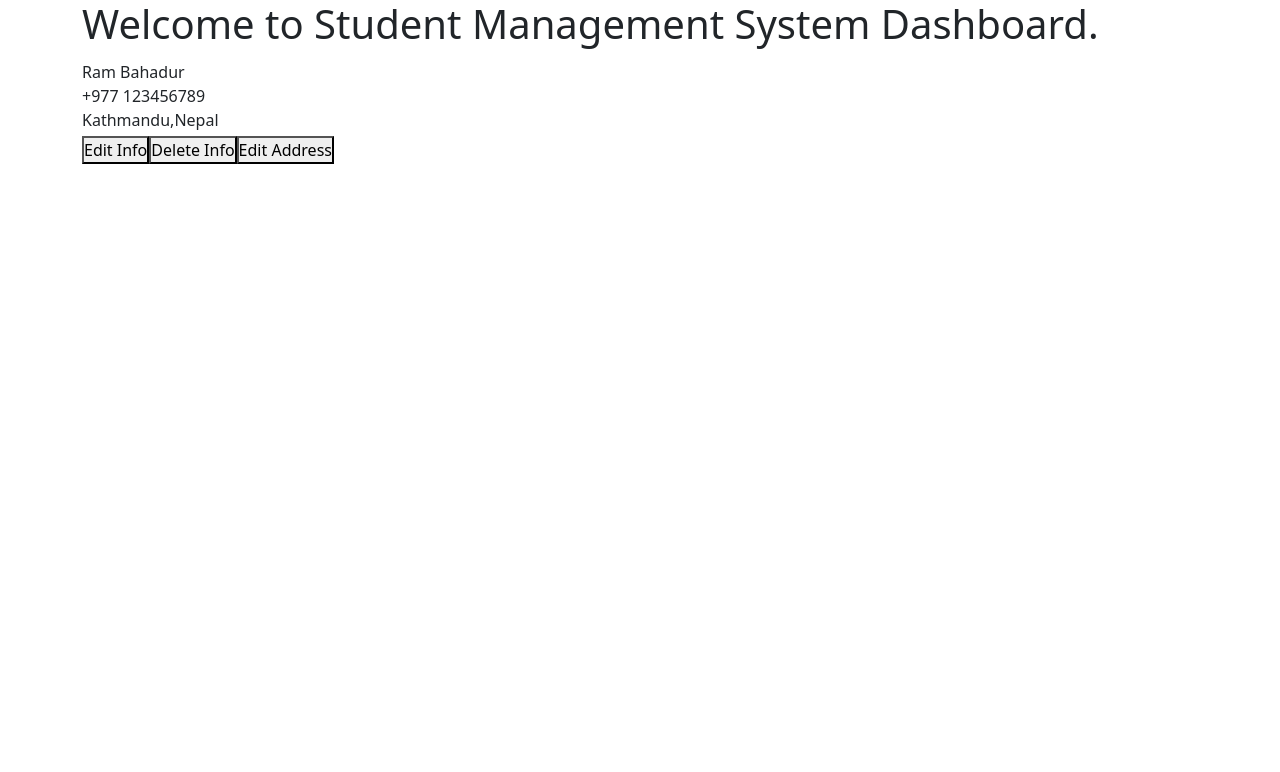
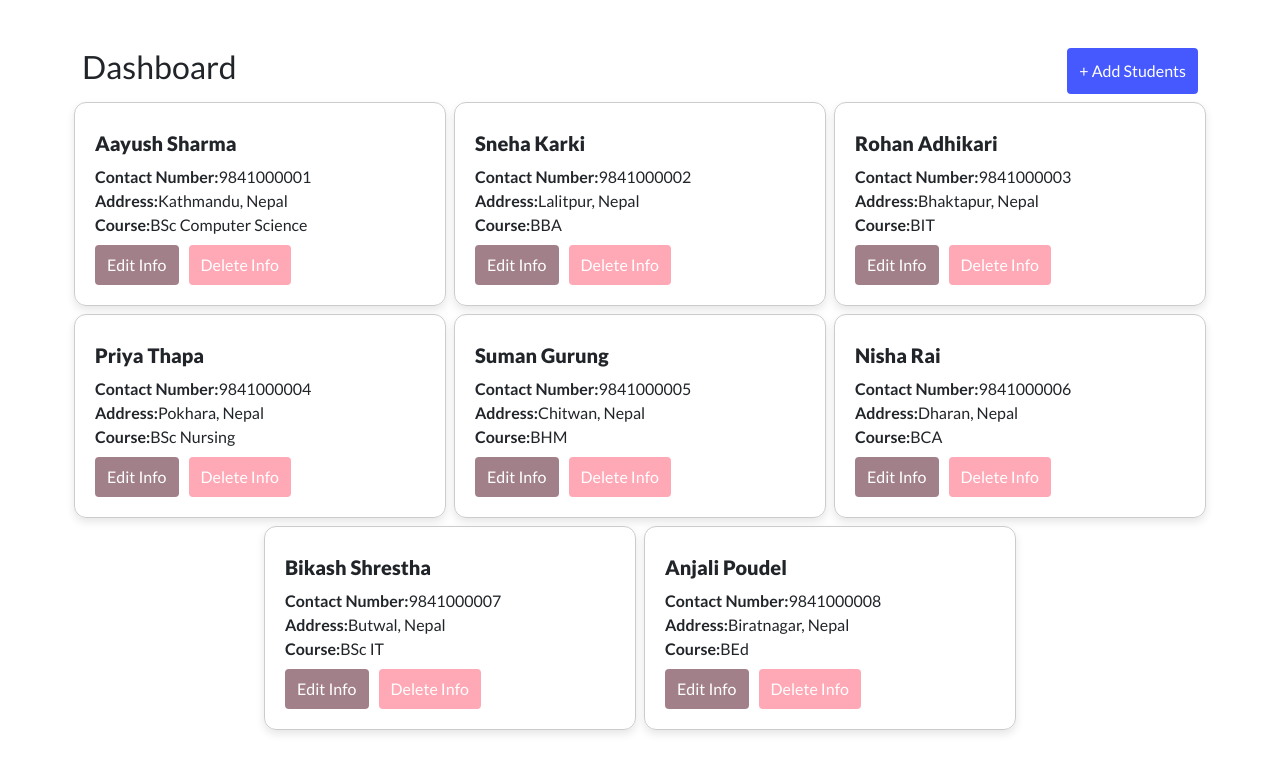
Before and after one commit to Pratiiikdahal/Student-Management-Project-, a React (Vite) app: page / in a window 1280 px wide. Shown: the top 772 px of the page. Built offline with nearby package versions, Linux system fonts and the light colour scheme.

Commit message:
phase 1 complete

```diff
--- /dev/null
+++ b/Pages/Addstudents.tsx
@@ -0,0 +1,11 @@
+import React from 'react'
+
+function Addstudents() {
+  return (
+    <>
+
+    </>
+  )
+}
+
+export default Addstudents
--- /dev/null
+++ b/Pages/EditStudents.tsx
@@ -0,0 +1,11 @@
+import React from 'react'
+
+function EditStudents() {
+  return (
+    <>
+
+    </>
+  )
+}
+
+export default EditStudents
--- a/Pages/Home.tsx
+++ b/Pages/Home.tsx
@@ -1,30 +1,46 @@
-import React from 'react'
 import { Col, Container, Row } from 'react-bootstrap'
-
+import useuserStore from '../State/store'
 function Home() {
+    const students=useuserStore((state)=>state.users)
     return (
         <>
+        <section className="head pt-5">
+            <Container>
+                <Row>
+                    <Col lg={8} md={6} sm={5}>
+                        <h2>Dashboard</h2>
+                    </Col>
+                    <Col lg={4} md={6} sm={5} className='d-flex justify-content-end'>
+                    <button className='add-btn bg-blue'>
+                         + Add Students
+                    </button>
+                    </Col>
+                </Row>
+            </Container>
+        </section>
             <section className='main-students'>
                 <Container>
-                    <h1>Welcome to Student Management System Dashboard.</h1>
                     <div className="card-container">
-                        <Row>
-                            <Col lg={4}>
-                                <div className="std-card d-flex flex-column gap-1">
+                        <Row className='justify-content-center'>
+                            {students.length===0?
+                            (<p className='text-center'>No users Found.</p>):
+                            (students.map((student)=>(
+                            <Col lg={4} md={5} sm={12} className='g-2'>
+                                <div className="std-card d-flex flex-column gap-2 ">
                                     <div className="image-container">
                                     </div>
-                                    <div className="student-info">
-                                        <p>Ram Bahadur</p>
-                                        <p>+977 123456789 </p>
-                                        <p>Kathmandu,Nepal</p>
+                                    <div className="student-info flex flex-column">
+                                        <h5><strong>{student.name}</strong></h5>
+                                        <p><b>Contact Number:</b>{student.phone}</p>
+                                        <p><b>Address:</b>{student.address}</p>
+                                        <p><b>Course:</b>{student.course}</p>
                                     </div>
                                     <div className="crud-btns">
-                                        <button className='edit-btn'>Edit Info</button>
-                                        <button className='delete-btn'>Delete Info</button>
-                                        <button className='address-btn'>Edit Address</button>
+                                        <button className='edit-btn bg-yellow'>Edit Info</button>
+                                        <button className='delete-btn bg-red'>Delete Info</button>
                                     </div>
                                 </div>
-                            </Col>
+                            </Col>)))}
                         </Row>
                     </div>
                 </Container>
--- /dev/null
+++ b/Pages/NotFound.tsx
@@ -0,0 +1,11 @@
+import React from 'react'
+
+function NotFound() {
+  return (
+    <>
+
+    </>
+  )
+}
+
+export default NotFound
--- /dev/null
+++ b/State/store.tsx
@@ -0,0 +1,10 @@
+import {create} from 'zustand'
+import {students} from '../utils/students'
+const useUserStore= create(()=>({
+    users:students,
+    addUsers: ()=>{},
+    updateUsers: ()=>{},
+    deleteUsers: ()=>{},
+}));
+
+export default useUserStore
--- a/package.json
+++ b/package.json
@@ -17,7 +17,8 @@
     "react-hook-form": "^7.72.0",
     "react-icons": "^5.6.0",
     "react-router-dom": "^7.13.2",
-    "zod": "^4.3.6"
+    "zod": "^4.3.6",
+    "zustand": "^5.0.12"
   },
   "devDependencies": {
     "@eslint/js": "^9.39.4",
--- a/src/App.css
+++ b/src/App.css
@@ -1,3 +1,9 @@
+@import url('https://fonts.googleapis.com/css2?family=Lato:ital,wght@0,100;0,300;0,400;0,700;0,900;1,100;1,300;1,400;1,700;1,900&family=Montserrat:ital,wght@0,100..900;1,100..900&display=swap');
+
+*{
+    font-family:"Lato", sans-serif;
+}
+
 .image-container img{
     width:80px;
     height:80px;
@@ -5,6 +11,52 @@
     border-radius:500px;
 }
 
-.student-info p{
+.crud-btns{
+    display:flex;
+    gap:10px;
+}
+
+.std-card{
+    padding:20px;
+    border: 1px solid #ccc;
+    box-shadow: 0 4px 8px rgba(0, 0, 0, 0.1);
+    border-radius: 12px;
+}
+
+.student-info>h5:first-child{
+font-size:20px;
+font-weight:600;
+line-height:1.2em;
+margin-bottom:10px;
+}
+
+.student-info>p:first-child{
+margin-bottom:10px !important;
+}
+.crud-btns button , .add-btn{
+    border-radius:4px;
+    padding:8px 12px;
+    border:none;
+    color:white;
+}
+.bg-yellow{
+    background:#a28089;
+}
+.bg-red{
+    background:#ffa8B6;
+}
+.bg-green{
+    background:#00d6bd;
+}
+
+p{
     margin-bottom:0px !important;
 }
+
+.bg-blue{
+    background-color: #4659ff;
+}
+
+.p-20{
+    padding-bottom:20px;
+}
--- a/src/App.tsx
+++ b/src/App.tsx
@@ -1,6 +1,9 @@
 import React from 'react'
 import { BrowserRouter, Route, Routes } from 'react-router-dom'
 import Home from '../Pages/Home'
+import Addstudents from '../Pages/Addstudents'
+import EditStudents from '../Pages/EditStudents'
+import NotFound from '../Pages/NotFound'
 import 'bootstrap/dist/css/bootstrap.min.css'
 import '../src/App.css'
 function App() {
@@ -9,6 +12,9 @@ function App() {
       <BrowserRouter>
         <Routes>
          <Route path='/' element={<Home/>}/>
+         <Route path='/add-student' element={<Addstudents/>}/>
+         <Route path='/edit-student/:id' element={<EditStudents/>}/>
+         <Route path="*" element={<NotFound/>}/>
         </Routes>
       </BrowserRouter>
     </>
--- /dev/null
+++ b/utils/students.tsx
@@ -0,0 +1,74 @@
+export const students = [
+  {
+    id: 101,
+    name: "Aayush Sharma",
+    age: 20,
+    course: "BSc Computer Science",
+    email: "aayush.sharma@example.com",
+    address: "Kathmandu, Nepal",
+    phone: "9841000001"
+  },
+  {
+    id: 102,
+    name: "Sneha Karki",
+    age: 19,
+    course: "BBA",
+    email: "sneha.karki@example.com",
+    address: "Lalitpur, Nepal",
+    phone: "9841000002"
+  },
+  {
+    id: 103,
+    name: "Rohan Adhikari",
+    age: 21,
+    course: "BIT",
+    email: "rohan.adhikari@example.com",
+    address: "Bhaktapur, Nepal",
+    phone: "9841000003"
+  },
+  {
+    id: 104,
+    name: "Priya Thapa",
+    age: 20,
+    course: "BSc Nursing",
+    email: "priya.thapa@example.com",
+    address: "Pokhara, Nepal",
+    phone: "9841000004"
+  },
+  {
+    id: 105,
+    name: "Suman Gurung",
+    age: 22,
+    course: "BHM",
+    email: "suman.gurung@example.com",
+    address: "Chitwan, Nepal",
+    phone: "9841000005"
+  },
+  {
+    id: 106,
+    name: "Nisha Rai",
+    age: 19,
+    course: "BCA",
+    email: "nisha.rai@example.com",
+    address: "Dharan, Nepal",
+    phone: "9841000006"
+  },
+  {
+    id: 107,
+    name: "Bikash Shrestha",
+    age: 21,
+    course: "BSc IT",
+    email: "bikash.shrestha@example.com",
+    address: "Butwal, Nepal",
+    phone: "9841000007"
+  },
+  {
+    id: 108,
+    name: "Anjali Poudel",
+    age: 20,
+    course: "BEd",
+    email: "anjali.poudel@example.com",
+    address: "Biratnagar, Nepal",
+    phone: "9841000008"
+  }
+];
```
Also changed, not shown: 1 other file (tests, documents, lock files or other folders).
